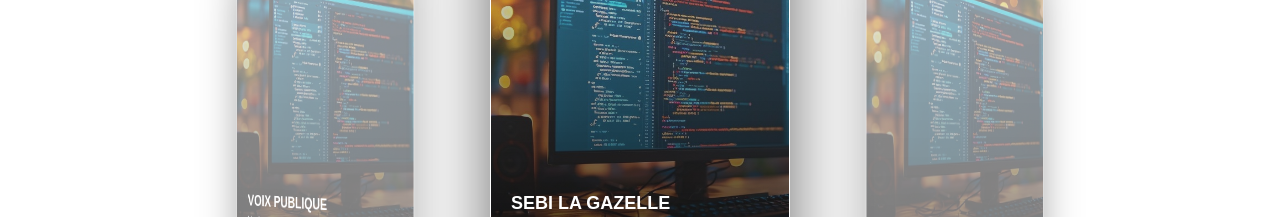
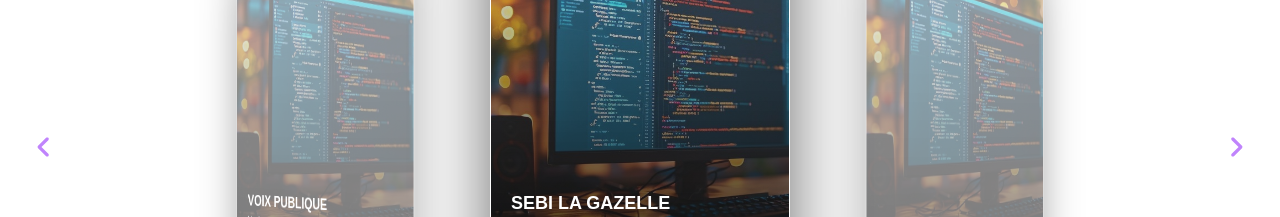
Before and after one commit to elyes-bk/portfolio, a Next.js app: page / in a window 1280 px wide. Shown: the part 1260-1477 px from the top of the page. Built offline with nearby package versions, Linux system fonts and the light colour scheme.

Commit message:
style bouton caroussel

```diff
--- a/src/components/Projects.jsx
+++ b/src/components/Projects.jsx
@@ -48,7 +48,7 @@ export default function Projects() {
         L’objectif est d’offrir aux Parisiens et aux habitants de la région une nouvelle manière de découvrir Paris, à travers ses événements, son histoire et ses lieux chargés de mémoire.",
       imageUrl: "/assets/pc.jpg",
       component:"oui",
-      techno: "Angular, NestJs",
+      techno: "Next.js, Supabase",
     },
   ]
 
@@ -199,15 +199,15 @@ export default function Projects() {
       {/* Boutons navigation */}
       <button
         className="absolute top-1/2 -translate-y-1/2 left-6 z-20
-                  bg-white/10 backdrop-blur-md
-                  p-3 rounded-full
+                  bg-white/30 backdrop-blur-md
+                  p-1 rounded-full
                   hover:bg-white/20 transition"
         onClick={prev}
       >
         <svg
           xmlns="http://www.w3.org/2000/svg"
           viewBox="0 0 640 640"
-          className="bg-white/40 rounded-full"
+          className="rounded-full h-8 w-8 fill-purple-400"
         >
           <path d="M201.4 297.4C188.9 309.9 188.9 330.2 201.4 342.7L361.4 502.7C373.9 515.2 394.2 515.2 406.7 502.7C419.2 490.2 419.2 469.9 406.7 457.4L269.3 320L406.6 182.6C419.1 170.1 419.1 149.8 406.6 137.3C394.1 124.8 373.8 124.8 361.3 137.3L201.3 297.3z" />
         </svg>
@@ -215,15 +215,15 @@ export default function Projects() {
 
       <button
         className="absolute top-1/2 -translate-y-1/2 right-6 z-20
-                  bg-white/10 backdrop-blur-md
-                  p-3 rounded-full
+                  bg-white/30 backdrop-blur-md
+                  p-1 rounded-full
                   hover:bg-white/20 transition"
         onClick={next}
       >
         <svg
           xmlns="http://www.w3.org/2000/svg"
           viewBox="0 0 640 640"
-          className="bg-white/40 rounded-full"
+          className="rounded-full h-8 w-8 fill-purple-400"
         >
           <path d="M439.1 297.4C451.6 309.9 451.6 330.2 439.1 342.7L279.1 502.7C266.6 515.2 246.3 515.2 233.8 502.7C221.3 490.2 221.3 469.9 233.8 457.4L371.2 320L233.9 182.6C221.4 170.1 221.4 149.8 233.9 137.3C246.4 124.8 266.7 124.8 279.2 137.3L439.2 297.3z" />
         </svg>
```
